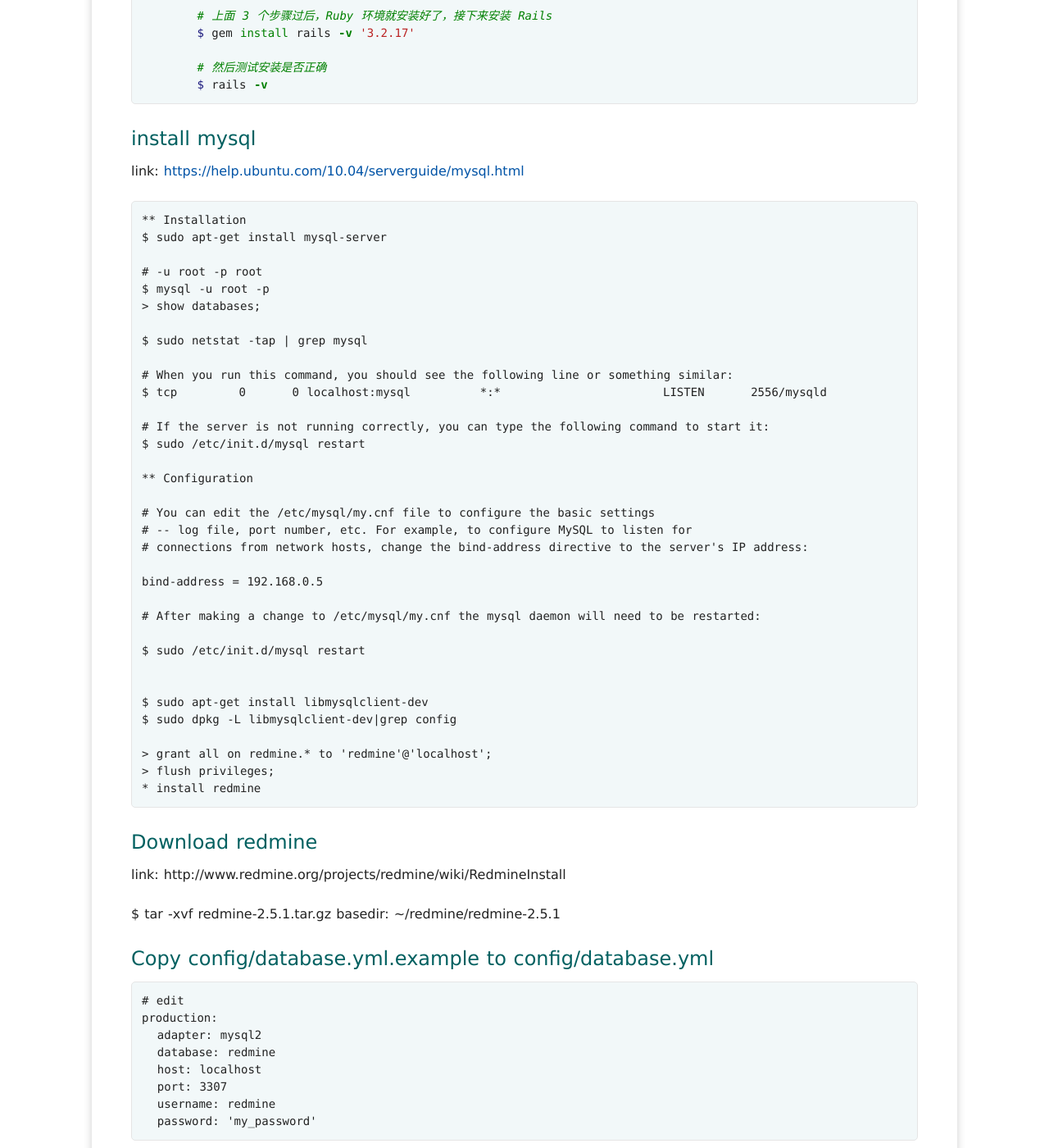
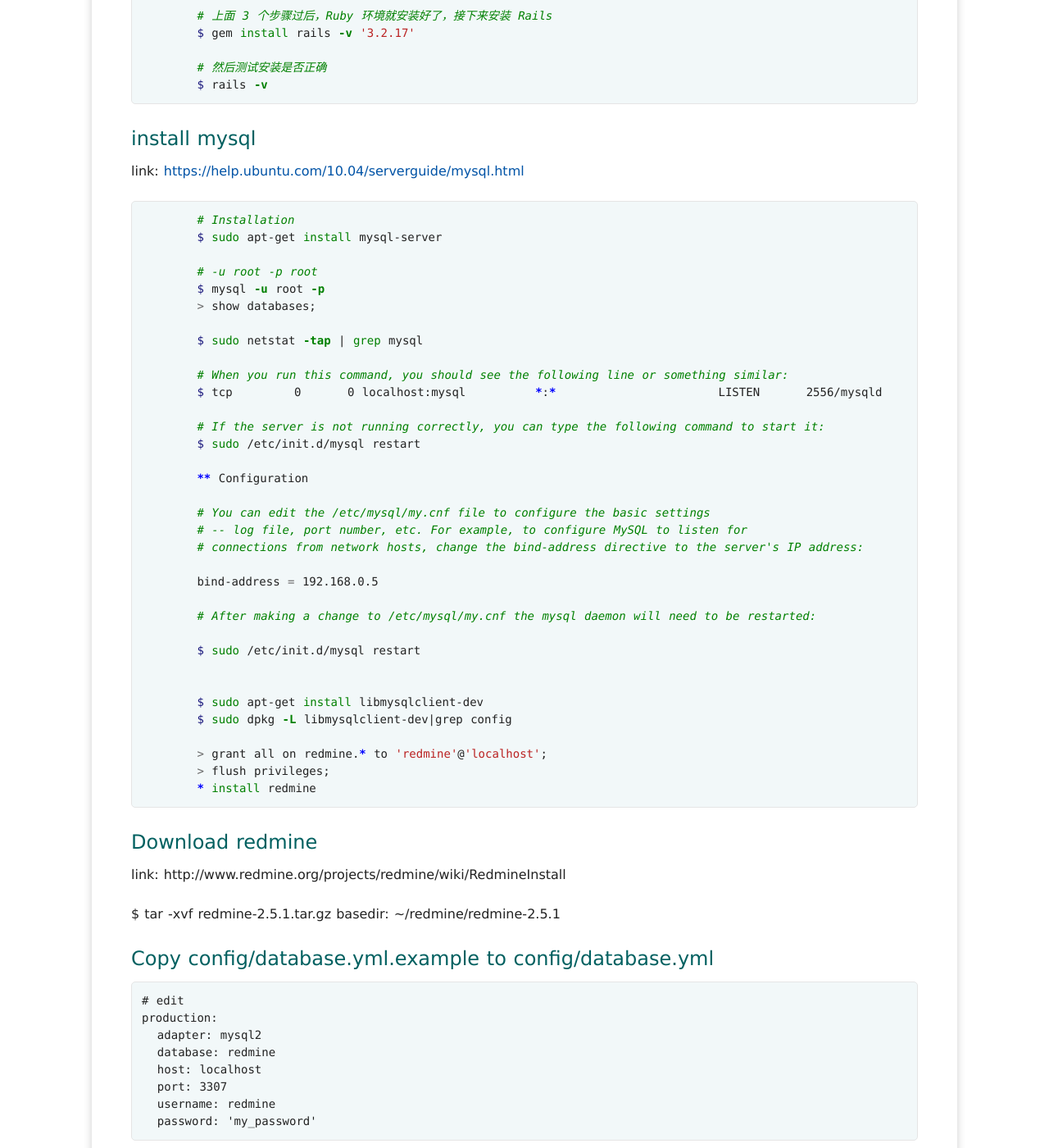
Before and after one commit to yujialive/yujialive.github.io, a Jekyll site: the page built from _posts/2014/2014-06-24-redmine-install.md, in a window 1280 px wide and 1400 px high, scrolled down 1103 px. Shown: the whole window at 82% size. Built offline with Jekyll 4.4.1, drawn with Linux system fonts in a browser that asks for light colours; Markdown is read by kramdown in place of the engine named in the settings; comment, search, counter and statistics services are not loaded.

Commit message:
daily updates

```diff
--- a/_posts/2014/2014-06-24-redmine-install.md
+++ b/_posts/2014/2014-06-24-redmine-install.md
@@ -56,7 +56,9 @@
 
 link: <https://help.ubuntu.com/10.04/serverguide/mysql.html>
 
-	** Installation
+{% highlight bash %}
+
+	# Installation
 	$ sudo apt-get install mysql-server
 
 	# -u root -p root
@@ -90,6 +92,8 @@
 	> grant all on redmine.* to 'redmine'@'localhost';
 	> flush privileges;
 	* install redmine
+
+{% endhighlight %}
 
 ## Download redmine
 link: http://www.redmine.org/projects/redmine/wiki/RedmineInstall
```
